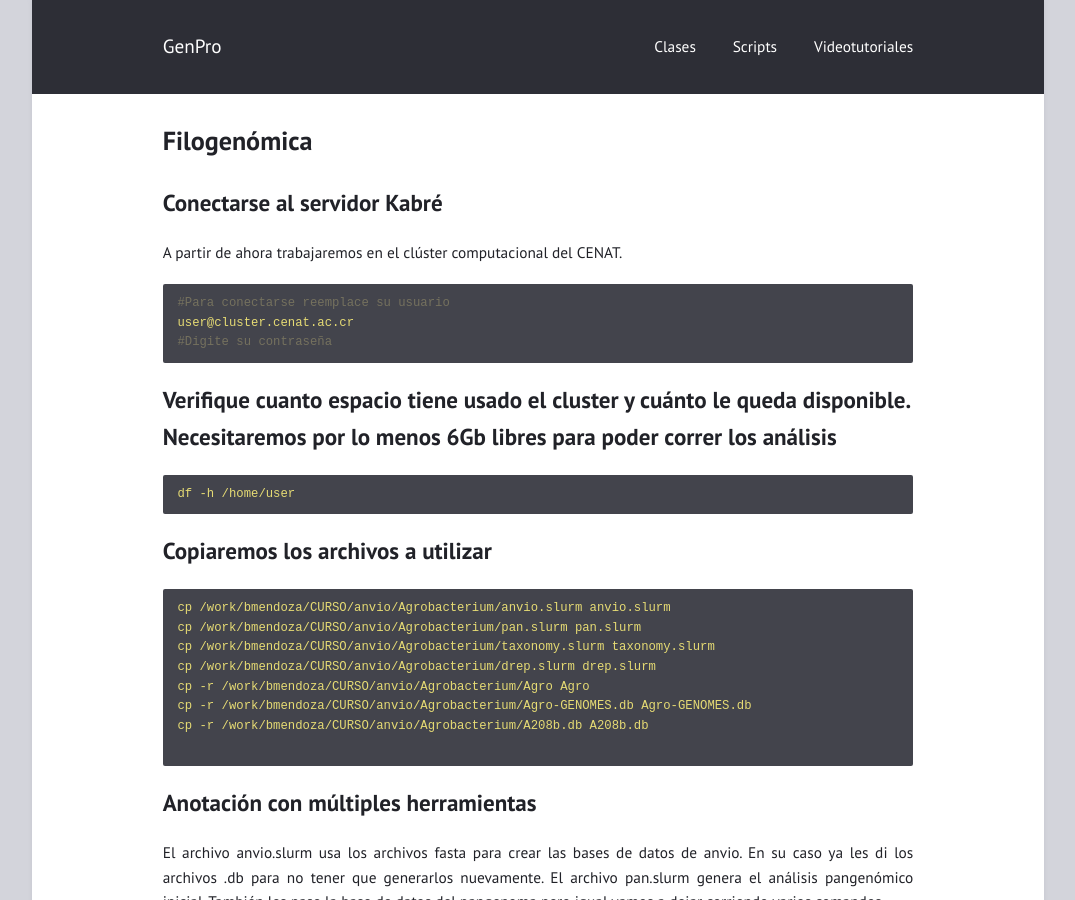
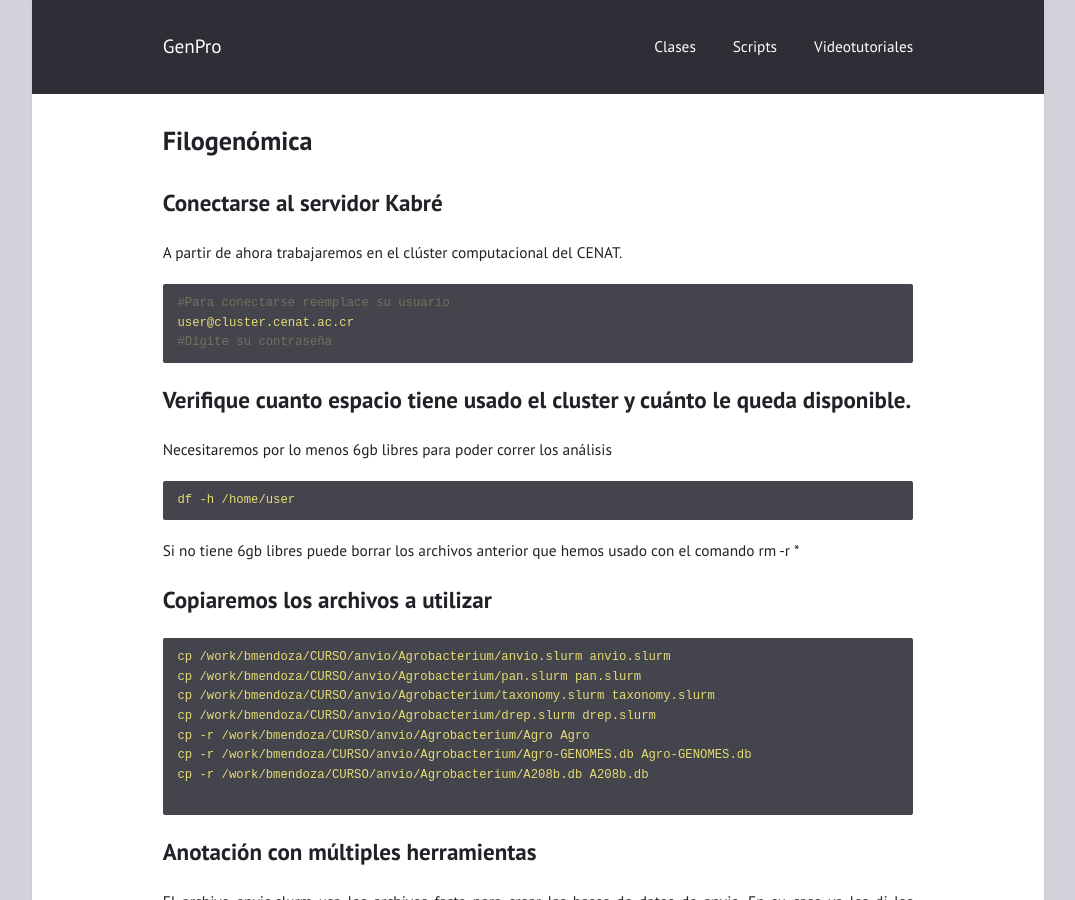
Before and after one commit to braddmg/GenPro, a Jekyll site: the page built from _posts/2024-09-15-Filogenómica-en-Anvio.md, in a window 1280 px wide and 900 px high. Shown: the whole window, without its empty margins (102-1177 px from the left). Built offline with Jekyll 4.4.1, drawn with Linux system fonts in a browser that asks for light colours.

Commit message:
Update 2024-09-15-Filogenómica-en-Anvio.md

````diff
--- a/_posts/2024-09-15-Filogenómica-en-Anvio.md
+++ b/_posts/2024-09-15-Filogenómica-en-Anvio.md
@@ -9,11 +9,12 @@ A partir de ahora trabajaremos en el clúster computacional del CENAT.
 user@cluster.cenat.ac.cr
 #Digite su contraseña
 ```
-## Verifique cuanto espacio tiene usado el cluster y cuánto le queda disponible. Necesitaremos por lo menos 6Gb libres para poder correr los análisis
+## Verifique cuanto espacio tiene usado el cluster y cuánto le queda disponible.
+Necesitaremos por lo menos 6gb libres para poder correr los análisis
 ```yml
 df -h /home/user
 ```
-
+Si no tiene 6gb libres puede borrar los archivos anterior que hemos usado con el comando rm -r *
 ## Copiaremos los archivos a utilizar
 ```yml
 cp /work/bmendoza/CURSO/anvio/Agrobacterium/anvio.slurm anvio.slurm
````
